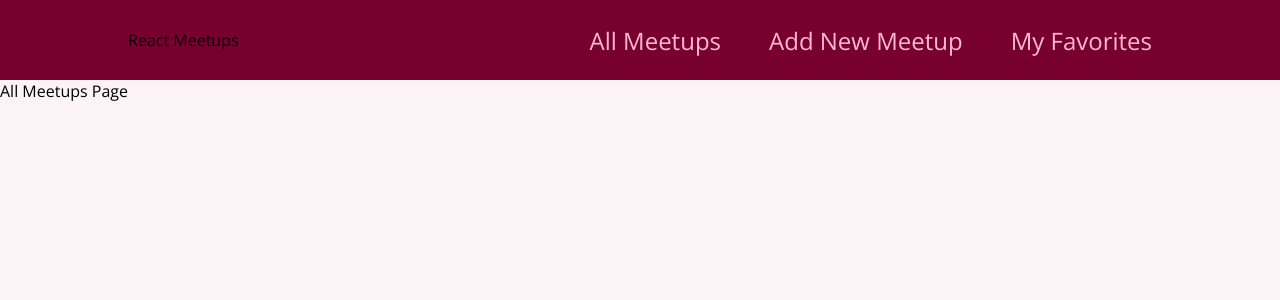
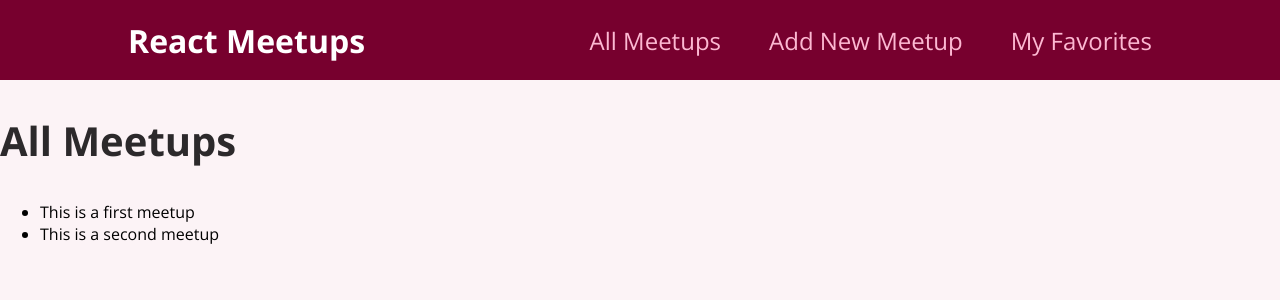
Before and after one commit to BramMN/Next, a React (Create React App) app in the folder next-react-refresher/: page / in a window 1280 px wide. Shown: the top 300 px of the page. Built offline with nearby package versions, Linux system fonts and the light colour scheme.

Commit message:
outputting lists of data

```diff
--- a/next-react-refresher/src/App.js
+++ b/next-react-refresher/src/App.js
@@ -12,7 +12,7 @@
         <Route path="/" exact>
           <AllMeetupsPage />
         </Route>
-        <Route path="/new-meetup">
+        <Route path="/new-meetups">
           <NewMeetupsPage />
         </Route>
         <Route path="/favorites">
--- a/next-react-refresher/src/components/layout/MainNavigation.js
+++ b/next-react-refresher/src/components/layout/MainNavigation.js
@@ -4,7 +4,7 @@
 function MainNavigation() {
   return (
     <header className={classes.header}>
-      <div>React Meetups</div>
+      <div className={classes.logo}>React Meetups</div>
       <nav>
         <ul>
           <li>
--- a/next-react-refresher/src/pages/AllMeetups.js
+++ b/next-react-refresher/src/pages/AllMeetups.js
@@ -1,5 +1,31 @@
+const DUMMY_DATA = [
+  {
+    id: "m1",
+    title: "This is a first meetup",
+    image: "https://upload.wikimedia.org/wikipedia/commons/thumb/d/d3/Stadtbild_M%C3%BCnchen.jpg/2560px-Stadtbild_M%C3%BCnchen.jpg",
+    address: "Meetupstreet 5, 12345 Meetup City",
+    description: "This is a first, amazing meetup which you definitely should not miss. It will be a lot of fun!",
+  },
+  {
+    id: "m2",
+    title: "This is a second meetup",
+    image: "https://upload.wikimedia.org/wikipedia/commons/thumb/d/d3/Stadtbild_M%C3%BCnchen.jpg/2560px-Stadtbild_M%C3%BCnchen.jpg",
+    address: "Meetupstreet 5, 12345 Meetup City",
+    description: "This is a first, amazing meetup which you definitely should not miss. It will be a lot of fun!",
+  },
+]
+
 function AllMeetupsPage() {
-  return <div>All Meetups Page</div>
+  return (
+    <section>
+      <h1>All Meetups</h1>
+      <ul>
+        {DUMMY_DATA.map(meetup => {
+          return <li key={meetup.id}>{meetup.title}</li>
+        })}
+      </ul>
+    </section>
+  )
 }
 
 export default AllMeetupsPage
```
